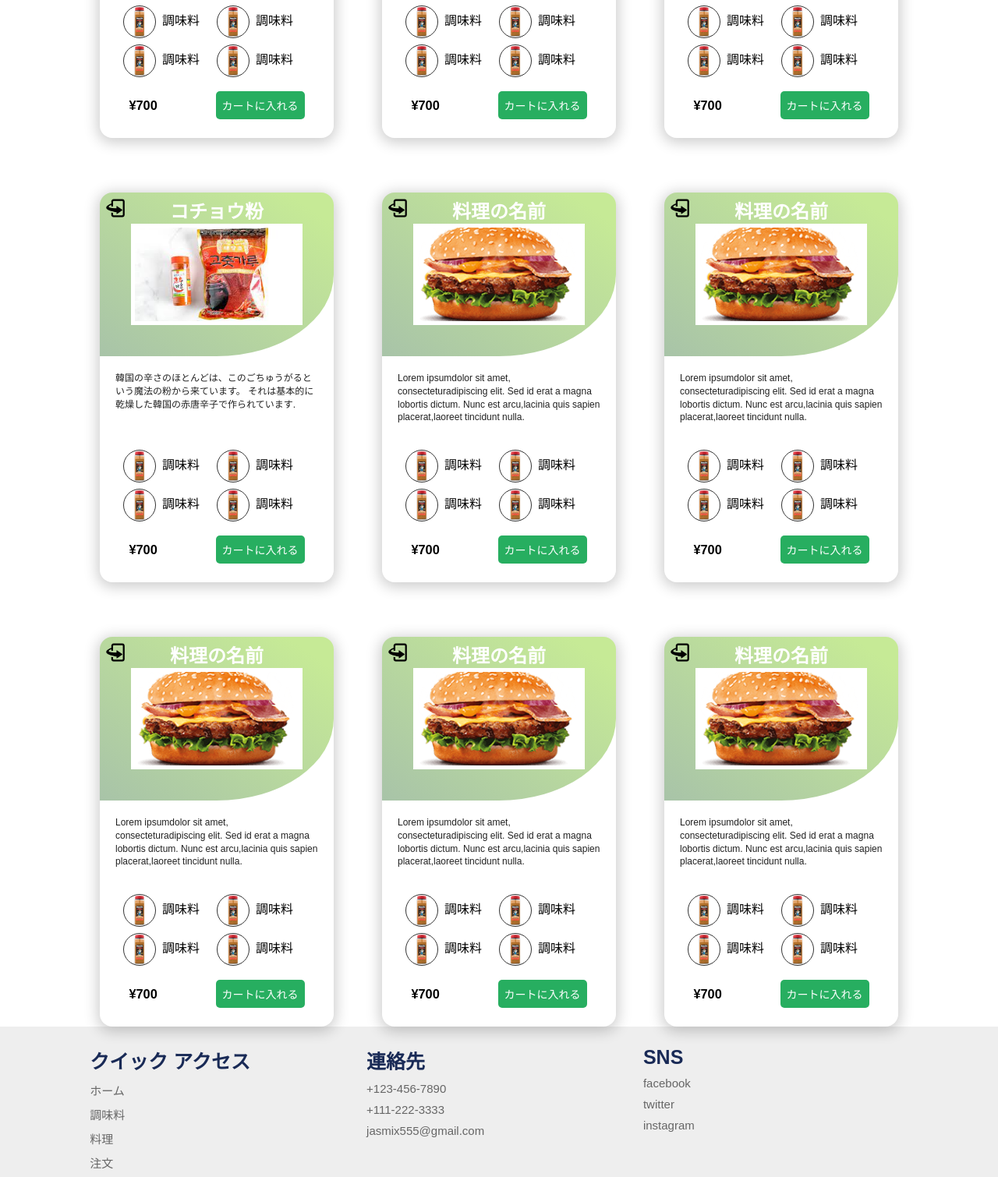
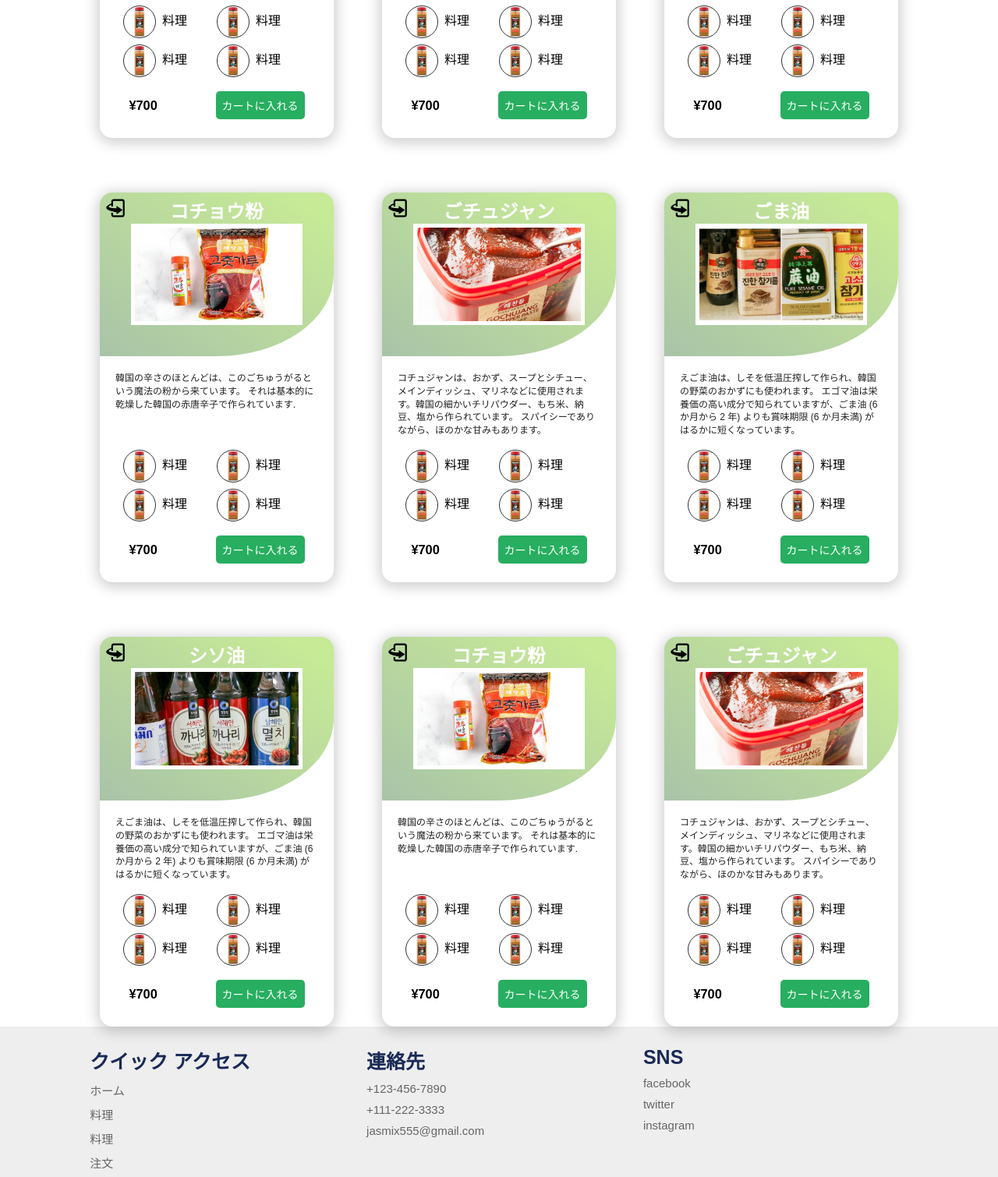
Before and after one commit to jasmix555/Chittle, a plain HTML site: page Seasonings.html in a window 1280 px wide. Shown: the part 473-1983 px from the top of the page at 78% size. Drawn offline with nearby package versions, Linux system fonts and the light colour scheme.

Commit message:
adding a loading gif and more texts

```diff
--- a/Seasonings.html
+++ b/Seasonings.html
@@ -4,7 +4,7 @@
 <head>
     <meta charset="UTF-8">
     <meta http-equiv="X-UA-Compatible" content="IE=edge">
-    <meta 調味料="viewport" content="width=device-width, initial-scale=1.0">
+    <meta 料理="viewport" content="width=device-width, initial-scale=1.0">
     <title>Seasonings</title>
 
     <link rel="stylesheet" href="https://unpkg.com/swiper/swiper-bundle.min.css" />
@@ -27,7 +27,7 @@
                     </a>
 				</li>
 				<li class="dropdown dropdown-1">
-					調味料
+					料理
 					<ul class="dropdown_menu dropdown_menu-1">
 						<li class="dropdown_item-1">
                             <a href="Seasonings.html">韓国</a>
@@ -79,7 +79,7 @@
     </header>
 
     <form action="" id="search-form">
-        <input type="search" placeholder="search here..." 調味料="" id="search-box">
+        <input type="search" placeholder="search here..." 料理="" id="search-box">
         <label for="search-box" class="fas fa-search"></label>
         <i class="fas fa-times" id="close"></i>
     </form>
@@ -102,16 +102,16 @@
                         </div>
                         <div class="ingredients">
                             <div class="ingredients__box">
-                                <p>調味料</p>
+                                <p>料理</p>
                             </div>
                             <div class="ingredients__box">
-                                <p>調味料</p>
+                                <p>料理</p>
                             </div>
                             <div class="ingredients__box">
-                                <p>調味料</p>
+                                <p>料理</p>
                             </div>
                             <div class="ingredients__box">
-                                <p>調味料</p>
+                                <p>料理</p>
                             </div>
                         </div>
                         <div class="card__price">
@@ -173,16 +173,16 @@
                         </div>
                         <div class="ingredients">
                             <div class="ingredients__box">
-                                <p>調味料</p>
+                                <p>料理</p>
                             </div>
                             <div class="ingredients__box">
-                                <p>調味料</p>
+                                <p>料理</p>
                             </div>
                             <div class="ingredients__box">
-                                <p>調味料</p>
+                                <p>料理</p>
                             </div>
                             <div class="ingredients__box">
-                                <p>調味料</p>
+                                <p>料理</p>
                             </div>
                         </div>
                         <div class="card__price">
@@ -244,16 +244,16 @@
                         </div>
                         <div class="ingredients">
                             <div class="ingredients__box">
-                                <p>調味料</p>
+                                <p>料理</p>
                             </div>
                             <div class="ingredients__box">
-                                <p>調味料</p>
+                                <p>料理</p>
                             </div>
                             <div class="ingredients__box">
-                                <p>調味料</p>
+                                <p>料理</p>
                             </div>
                             <div class="ingredients__box">
-                                <p>調味料</p>
+                                <p>料理</p>
                             </div>
                         </div>
                         <div class="card__price">
@@ -315,16 +315,16 @@
                         </div>
                         <div class="ingredients">
                             <div class="ingredients__box">
-                                <p>調味料</p>
+                                <p>料理</p>
                             </div>
                             <div class="ingredients__box">
-                                <p>調味料</p>
+                                <p>料理</p>
                             </div>
                             <div class="ingredients__box">
-                                <p>調味料</p>
+                                <p>料理</p>
                             </div>
                             <div class="ingredients__box">
-                                <p>調味料</p>
+                                <p>料理</p>
                             </div>
                         </div>
                         <div class="card__price">
@@ -376,28 +376,26 @@
                 <div class="card__face card__face--front">
                     <div class="card__content">
                         <div class="card__header">
-                            <h2>料理の名前</h2>
-                            <img src="images/index/dish-1.png" alt="" class="pp" />
+                            <h2>ごチュジャン</h2>
+                            <img src="images/spices/Korean/gochujang.jpg" alt="" class="pp" />
                         </div>
                         <div class="card__body">
-                            <p>Lorem ipsumdolor sit amet, consecteturadipiscing elit. Sed id erat a
-                                magna lobortis dictum. Nunc est arcu,lacinia quis sapien
-                                placerat,laoreet tincidunt nulla.
+                            <p>コチュジャンは、おかず、スープとシチュー、メインディッシュ、マリネなどに使用されます。韓国の細かいチリパウダー、もち米、納豆、塩から作られています。 スパイシーでありながら、ほのかな甘みもあります。
                             </p>
                             <div class=""></div>
                         </div>
                         <div class="ingredients">
                             <div class="ingredients__box">
-                                <p>調味料</p>
+                                <p>料理</p>
                             </div>
                             <div class="ingredients__box">
-                                <p>調味料</p>
+                                <p>料理</p>
                             </div>
                             <div class="ingredients__box">
-                                <p>調味料</p>
+                                <p>料理</p>
                             </div>
                             <div class="ingredients__box">
-                                <p>調味料</p>
+                                <p>料理</p>
                             </div>
                         </div>
                         <div class="card__price">
@@ -449,28 +447,97 @@
                 <div class="card__face card__face--front">
                     <div class="card__content">
                         <div class="card__header">
-                            <h2>料理の名前</h2>
-                            <img src="images/index/dish-1.png" alt="" class="pp" />
+                            <h2>ごま油</h2>
+                            <img src="images/spices/Korean/10.-Sesame-Oil.jpg" alt="" class="pp" />
                         </div>
                         <div class="card__body">
-                            <p>Lorem ipsumdolor sit amet, consecteturadipiscing elit. Sed id erat a
-                                magna lobortis dictum. Nunc est arcu,lacinia quis sapien
-                                placerat,laoreet tincidunt nulla.
+                            <p>えごま油は、しそを低温圧搾して作られ、韓国の野菜のおかずにも使われます。 エゴマ油は栄養価の高い成分で知られていますが、ごま油 (6 か月から 2 年) よりも賞味期限 (6 か月未満) がはるかに短くなっています。
                             </p>
                             <div class=""></div>
                         </div>
                         <div class="ingredients">
                             <div class="ingredients__box">
-                                <p>調味料</p>
+                                <p>料理</p>
                             </div>
                             <div class="ingredients__box">
-                                <p>調味料</p>
+                                <p>料理</p>
                             </div>
                             <div class="ingredients__box">
-                                <p>調味料</p>
+                                <p>料理</p>
                             </div>
                             <div class="ingredients__box">
-                                <p>調味料</p>
+                                <p>料理</p>
+                            </div>
+                        </div>
+                        <div class="card__price">
+                            <h3>¥700</h3>
+                            <a href="#">カートに入れる</a>
+                        </div>
+                    </div>
+                </div>
+                <div class="card__face card__face--back">
+                    <div class="dishBox">
+                        <div class="dishFood">
+                            <img src="images/spices/Korean/13.-Korean-soybean-paste.jpg" alt="">
+                        </div>
+                        <div class="dishExp">
+                            <h3>料理の名前</h3>
+                            <p>料理の説明料理の説明料理の説明料理の説明料理の説明料理の説明料理の説明</p>
+                            <div class="dishBtn">
+                                <a href="">もっと見る</a>
+                            </div>
+                        </div>
+                    </div>
+                    <div class="dishBox">
+                        <div class="dishFood">
+                            <img src="images/index/dish-1.png" alt="">
+                        </div>
+                        <div class="dishExp">
+                            <h3>料理の名前</h3>
+                            <p>料理の説明料理の説明料理の説明料理の説明料理の説明料理の説明料理の説明</p>
+                            <div class="dishBtn">
+                                <a href="">もっと見る</a>
+                            </div>
+                        </div>
+                    </div>
+                    <div class="dishBox">
+                        <div class="dishFood">
+                            <img src="images/index/dish-1.png" alt="">
+                        </div>
+                        <div class="dishExp">
+                            <h3>料理の名前</h3>
+                            <p>料理の説明料理の説明料理の説明料理の説明料理の説明料理の説明料理の説明</p>
+                            <div class="dishBtn">
+                                <a href="">もっと見る</a>
+                            </div>
+                        </div>
+                    </div>
+                </div>
+            </div>
+            <div class="card__inner">
+                <div class="card__face card__face--front">
+                    <div class="card__content">
+                        <div class="card__header">
+                            <h2>シソ油</h2>
+                            <img src="images/spices/Korean/8.-Korean-fish-sauce.jpg" alt="" class="pp" />
+                        </div>
+                        <div class="card__body">
+                            <p>えごま油は、しそを低温圧搾して作られ、韓国の野菜のおかずにも使われます。 エゴマ油は栄養価の高い成分で知られていますが、ごま油 (6 か月から 2 年) よりも賞味期限 (6 か月未満) がはるかに短くなっています。
+                            </p>
+                            <div class=""></div>
+                        </div>
+                        <div class="ingredients">
+                            <div class="ingredients__box">
+                                <p>料理</p>
+                            </div>
+                            <div class="ingredients__box">
+                                <p>料理</p>
+                            </div>
+                            <div class="ingredients__box">
+                                <p>料理</p>
+                            </div>
+                            <div class="ingredients__box">
+                                <p>料理</p>
                             </div>
                         </div>
                         <div class="card__price">
@@ -522,28 +589,26 @@
                 <div class="card__face card__face--front">
                     <div class="card__content">
                         <div class="card__header">
-                            <h2>料理の名前</h2>
-                            <img src="images/index/dish-1.png" alt="" class="pp" />
+                            <h2>コチョウ粉</h2>
+                            <img src="images/spices/Korean/gochugaru.jpg" alt="" class="pp" />
                         </div>
                         <div class="card__body">
-                            <p>Lorem ipsumdolor sit amet, consecteturadipiscing elit. Sed id erat a
-                                magna lobortis dictum. Nunc est arcu,lacinia quis sapien
-                                placerat,laoreet tincidunt nulla.
+                            <p>韓国の辛さのほとんどは、このごちゅうがるという魔法の粉から来ています。 それは基本的に乾燥した韓国の赤唐辛子で作られています.
                             </p>
                             <div class=""></div>
                         </div>
                         <div class="ingredients">
                             <div class="ingredients__box">
-                                <p>調味料</p>
+                                <p>料理</p>
                             </div>
                             <div class="ingredients__box">
-                                <p>調味料</p>
+                                <p>料理</p>
                             </div>
                             <div class="ingredients__box">
-                                <p>調味料</p>
+                                <p>料理</p>
                             </div>
                             <div class="ingredients__box">
-                                <p>調味料</p>
+                                <p>料理</p>
                             </div>
                         </div>
                         <div class="card__price">
@@ -595,101 +660,26 @@
                 <div class="card__face card__face--front">
                     <div class="card__content">
                         <div class="card__header">
-                            <h2>料理の名前</h2>
-                            <img src="images/index/dish-1.png" alt="" class="pp" />
+                            <h2>ごチュジャン</h2>
+                            <img src="images/spices/Korean/gochujang.jpg" alt="" class="pp" />
                         </div>
                         <div class="card__body">
-                            <p>Lorem ipsumdolor sit amet, consecteturadipiscing elit. Sed id erat a
-                                magna lobortis dictum. Nunc est arcu,lacinia quis sapien
-                                placerat,laoreet tincidunt nulla.
+                            <p>コチュジャンは、おかず、スープとシチュー、メインディッシュ、マリネなどに使用されます。韓国の細かいチリパウダー、もち米、納豆、塩から作られています。 スパイシーでありながら、ほのかな甘みもあります。
                             </p>
                             <div class=""></div>
                         </div>
                         <div class="ingredients">
                             <div class="ingredients__box">
-                                <p>調味料</p>
+                                <p>料理</p>
                             </div>
                             <div class="ingredients__box">
-                                <p>調味料</p>
+                                <p>料理</p>
                             </div>
                             <div class="ingredients__box">
-                                <p>調味料</p>
+                                <p>料理</p>
                             </div>
                             <div class="ingredients__box">
-                                <p>調味料</p>
-                            </div>
-                        </div>
-                        <div class="card__price">
-                            <h3>¥700</h3>
-                            <a href="#">カートに入れる</a>
-                        </div>
-                    </div>
-                </div>
-                <div class="card__face card__face--back">
-                    <div class="dishBox">
-                        <div class="dishFood">
-                            <img src="images/index/dish-1.png" alt="">
-                        </div>
-                        <div class="dishExp">
-                            <h3>料理の名前</h3>
-                            <p>料理の説明料理の説明料理の説明料理の説明料理の説明料理の説明料理の説明</p>
-                            <div class="dishBtn">
-                                <a href="">もっと見る</a>
-                            </div>
-                        </div>
-                    </div>
-                    <div class="dishBox">
-                        <div class="dishFood">
-                            <img src="images/index/dish-1.png" alt="">
-                        </div>
-                        <div class="dishExp">
-                            <h3>料理の名前</h3>
-                            <p>料理の説明料理の説明料理の説明料理の説明料理の説明料理の説明料理の説明</p>
-                            <div class="dishBtn">
-                                <a href="">もっと見る</a>
-                            </div>
-                        </div>
-                    </div>
-                    <div class="dishBox">
-                        <div class="dishFood">
-                            <img src="images/index/dish-1.png" alt="">
-                        </div>
-                        <div class="dishExp">
-                            <h3>料理の名前</h3>
-                            <p>料理の説明料理の説明料理の説明料理の説明料理の説明料理の説明料理の説明</p>
-                            <div class="dishBtn">
-                                <a href="">もっと見る</a>
-                            </div>
-                        </div>
-                    </div>
-                </div>
-            </div>
-            <div class="card__inner">
-                <div class="card__face card__face--front">
-                    <div class="card__content">
-                        <div class="card__header">
-                            <h2>料理の名前</h2>
-                            <img src="images/index/dish-1.png" alt="" class="pp" />
-                        </div>
-                        <div class="card__body">
-                            <p>Lorem ipsumdolor sit amet, consecteturadipiscing elit. Sed id erat a
-                                magna lobortis dictum. Nunc est arcu,lacinia quis sapien
-                                placerat,laoreet tincidunt nulla.
-                            </p>
-                            <div class=""></div>
-                        </div>
-                        <div class="ingredients">
-                            <div class="ingredients__box">
-                                <p>調味料</p>
-                            </div>
-                            <div class="ingredients__box">
-                                <p>調味料</p>
-                            </div>
-                            <div class="ingredients__box">
-                                <p>調味料</p>
-                            </div>
-                            <div class="ingredients__box">
-                                <p>調味料</p>
+                                <p>料理</p>
                             </div>
                         </div>
                         <div class="card__price">
@@ -747,7 +737,7 @@
             <div class="box">
                 <h3>クイック アクセス</h3>
                 <a href="#">ホーム</a>
-                <a href="#">調味料</a>
+                <a href="#">料理</a>
                 <a href="#">料理</a>
                 <a href="#">注文</a>
             </div>
@@ -772,9 +762,9 @@
 
     </section>
     <!-- loader part  -->
-    <!-- <div class="loader-container">
+    <div class="loader-container">
         <img src="images/index/loader.gif" alt="">
-    </div> -->
+    </div>
 
     <script src="https://unpkg.com/swiper/swiper-bundle.min.js"></script>
 
--- a/css/cuisine.css
+++ b/css/cuisine.css
@@ -240,6 +240,7 @@ body {
 
 .card__body {
     padding: 20px;
+    height: 24%;
 }
 
 .card__body h3 {
--- a/css/index.css
+++ b/css/index.css
@@ -108,6 +108,7 @@
 
 .dishes .box-container .box h3 {
     color: var(--black);
+    font-size: 20px;
 }
 
 .dishes .box-container .box .stars {
@@ -436,6 +437,7 @@
 .loader-container.fade-out {
     top: -110%;
     opacity: 0;
+    transition: 0.3s ease-in-out;
 }
 
 
--- a/css/order.css
+++ b/css/order.css
@@ -141,6 +141,7 @@
 .loader-container.fade-out {
     top: -110%;
     opacity: 0;
+    transition: 0.3s ease-in-out;
 }
 
 /* media queries  */
--- a/css/style.css
+++ b/css/style.css
@@ -367,6 +367,7 @@ nav {
 .loader-container.fade-out {
     top: -110%;
     opacity: 0;
+    transition: 0.3s ease-in-out;
 }
 
 /* media queries  */
--- a/js/script.js
+++ b/js/script.js
@@ -89,7 +89,7 @@ function loader() {
 }
 
 function fadeOut() {
-    setInterval(loader, 3000);
+    setInterval(loader, 1000);
 }
 
 window.onload = fadeOut;
@@ -102,3 +102,6 @@ for (let i = 0; i < card.length; i++) {
 
 
 }
+
+const btn = document.querySelectorAll(".card__content .card__price a")
+console.log(btn);
```
Also changed, not shown: cuisine.html (+27 -116 lines), index.html (+2 -2 lines), order.html (+2 -2 lines), css/seasonings.css (line endings or trailing spaces).
